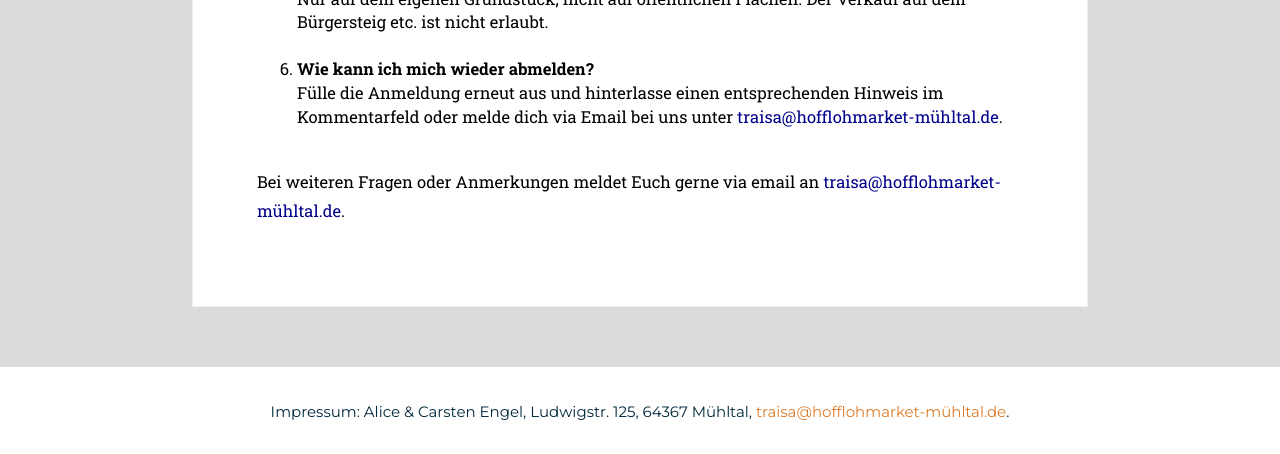
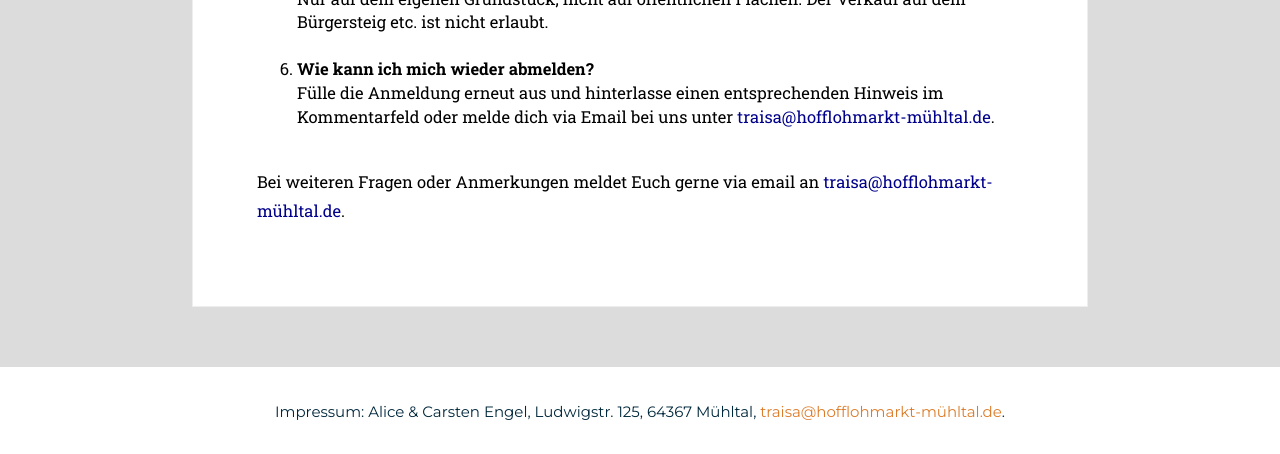
Before and after one commit to Unfixable0980/hofflohmarkt.github.io, a Jekyll site: the page built from _2017_pages/faqs.html, in a window 1280 px wide and 1166 px high. Shown: the part 709-1163 px from the top of the window. Built offline with Jekyll 4.4.1, drawn with Linux system fonts in a browser that asks for light colours; some web fonts are replaced.

Commit message:
fix tyoo in email

```diff
--- a/_2017_pages/faqs.html
+++ b/_2017_pages/faqs.html
@@ -20,6 +20,6 @@
             {% endfor %}
         </ol>
         <p>
-            Bei weiteren Fragen oder Anmerkungen meldet Euch gerne via email an <a href="mailto:traisa@hofflohmarket-mühltal.de">traisa@hofflohmarket-mühltal.de</a>.
+            Bei weiteren Fragen oder Anmerkungen meldet Euch gerne via email an <a href="mailto:traisa@hofflohmarkt-mühltal.de">traisa@hofflohmarkt-mühltal.de</a>.
         </p>
     </div>
--- a/_data/twenty_17/faqs.yml
+++ b/_data/twenty_17/faqs.yml
@@ -14,4 +14,4 @@
   answer: Nur auf dem eigenen Grundstück, nicht auf öffentlichen Flächen. Der Verkauf auf dem Bürgersteig etc. ist nicht erlaubt.
 
 - question: Wie kann ich mich wieder abmelden?
-  answer: Fülle die Anmeldung erneut aus und hinterlasse einen entsprechenden Hinweis im Kommentarfeld oder melde dich via Email bei uns unter <a href="mailto:traisa@hofflohmarket-mühltal.de">traisa@hofflohmarket-mühltal.de</a>.
+  answer: Fülle die Anmeldung erneut aus und hinterlasse einen entsprechenden Hinweis im Kommentarfeld oder melde dich via Email bei uns unter <a href="mailto:traisa@hofflohmarkt-mühltal.de">traisa@hofflohmarkt-mühltal.de</a>.
--- a/_includes/2016_data/footer.html
+++ b/_includes/2016_data/footer.html
@@ -18,7 +18,7 @@
     <div class="container">
         <div class="row">
             <div class="col-md-12">
-                <span class="copyright">Impressum: Alice & Carsten Engel, Ludwigstr. 125, 64367 Mühltal, <a href="mailto:traisa@hofflohmarket-mühltal.de">traisa@hofflohmarket-mühltal.de</a>. </span>
+                <span class="copyright">Impressum: Alice & Carsten Engel, Ludwigstr. 125, 64367 Mühltal, <a href="mailto:traisa@hofflohmarkt-mühltal.de">traisa@hofflohmarkt-mühltal.de</a>. </span>
             </div>
         </div>
     </div>
```
